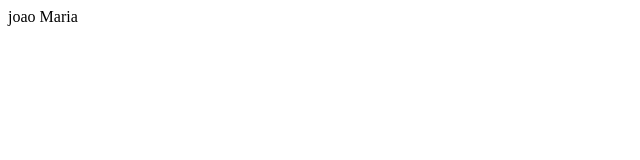
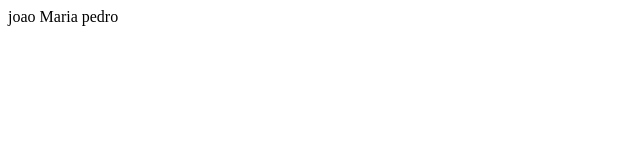
Before and after one commit to VitroEd/1Aula-Git, a plain HTML site: page index.html in a window 1280 px wide. Shown: the full height of the page, 0-640 px from the left. Drawn offline with Linux system fonts and the light colour scheme.

Commit message:
Versão 3.0

```diff
--- a/index.html
+++ b/index.html
@@ -9,5 +9,6 @@
 <body>
      joao
      Maria
+     pedro
 </body>
 </html>
```
